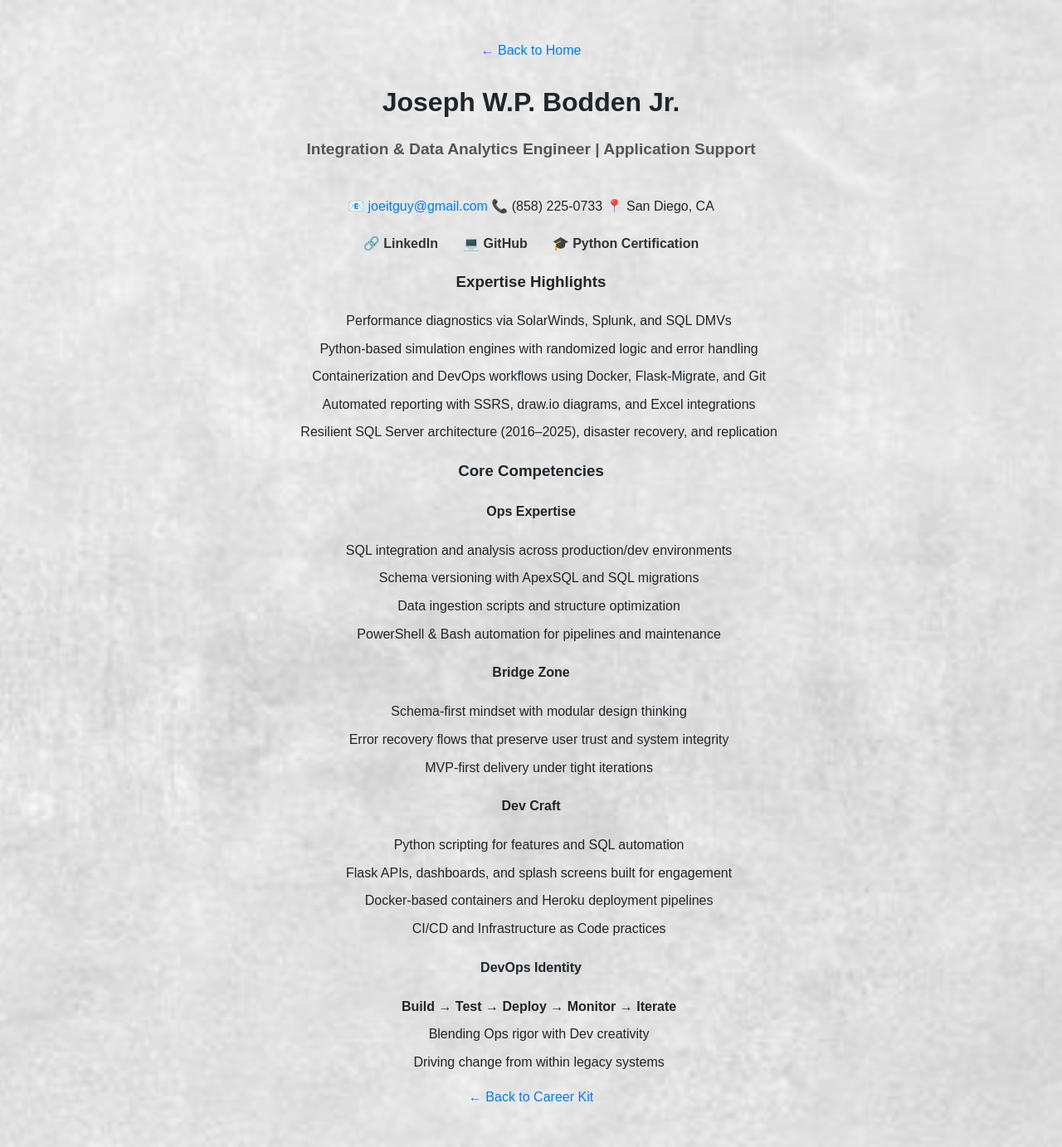
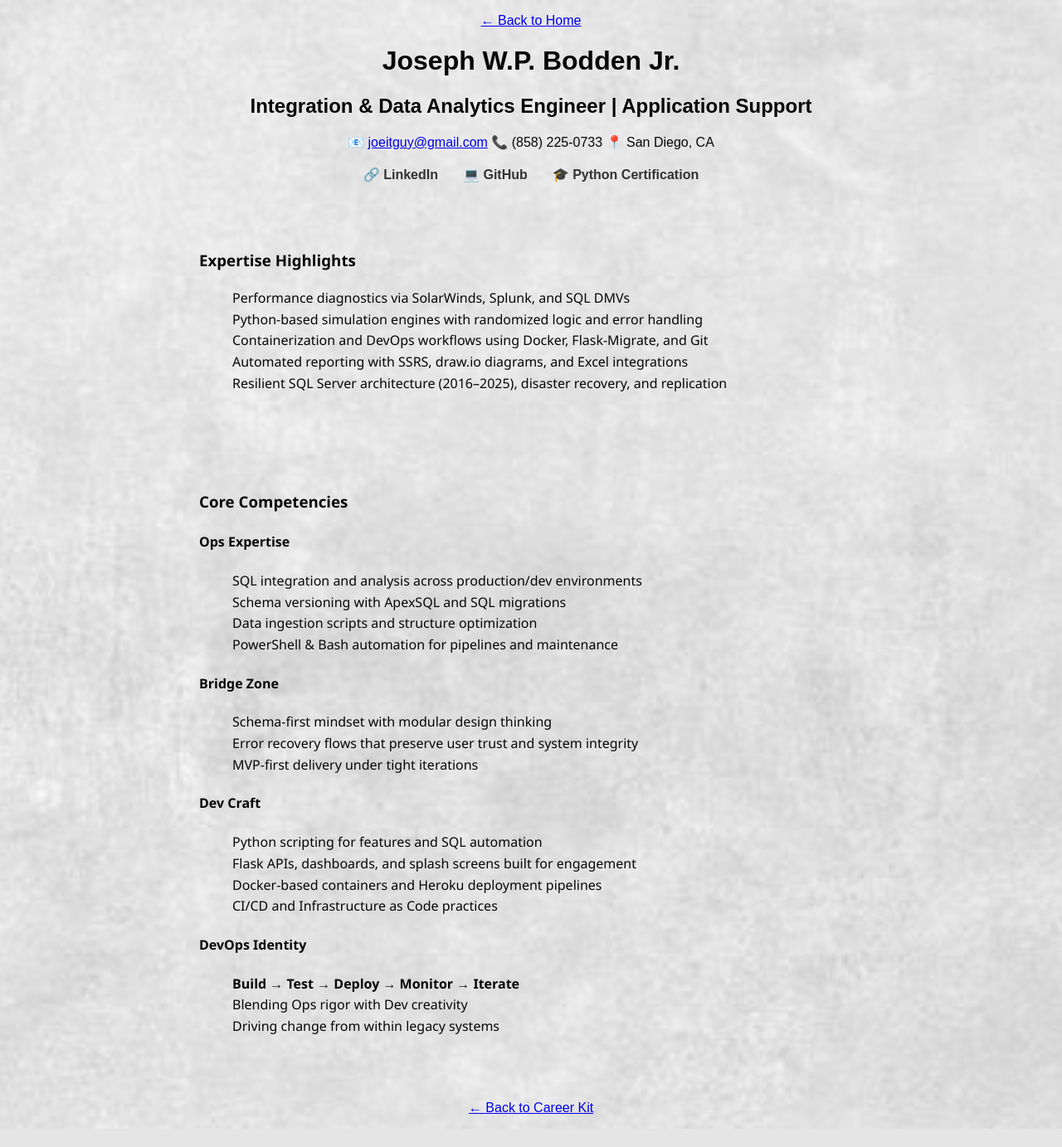
Before and after one commit to joeitguy/resume-app, a Flask app: page /view/skills in a window 1280 px wide. Shown: the whole page at 83% size. After the commit the page ends 1361 px from the top, so only its background shows below. Run offline with Flask 3, Linux system fonts and the light colour scheme.

Commit message:
replacing resume.html

```diff
--- a/static/css/main.css
+++ b/static/css/main.css
@@ -96,105 +96,22 @@ ul li {
 
 
 
-/* resume.css — modular, print-friendly, and clean */
 
-body {
-  font-family: Arial, sans-serif;
+.resume-section {
+  text-align: left;
+  margin: 40px auto;
+  padding: 20px;
+  max-width: 800px;
   line-height: 1.6;
-  margin: 0;
-  padding: 2rem;
-  background-color: #f8f9fa;
-  color: #212529;
+  font-family: 'Segoe UI', sans-serif;
 }
 
-.container {
+.resume-details {
+  margin: 0 auto;
   max-width: 800px;
-  margin: auto;
   padding: 2rem;
-  background: #ffffff;
-  box-shadow: 0 0 10px rgba(0,0,0,0.1);
-  border-radius: 8px;
+  text-align: left;
+  border-top: 2px solid #ccc;
+  margin-top: 2rem;
+  /* background-color: #fff; ← REMOVE THIS */
 }
-
-h1, h2 {
-  text-align: center;
-  margin: 0;
-  padding: 0.5rem 0;
-}
-
-h1 {
-  font-size: 2rem;
-}
-
-h2 {
-  font-size: 1.2rem;
-  color: #555;
-  margin-bottom: 2rem;
-}
-
-.contact p, .education p, .certifications p {
-  text-align: center;
-  margin: 0.5rem 0;
-}
-
-table {
-  width: 100%;
-  border-collapse: collapse;
-  margin: 1rem 0;
-}
-
-table th, table td {
-  text-align: left;
-  padding: 0.5rem;
-  border-bottom: 1px solid #ccc;
-}
-
-.job {
-  margin-bottom: 2rem;
-}
-
-.job h4 {
-  margin: 0;
-  font-size: 1.1rem;
-  color: #333;
-}
-
-.job em {
-  font-style: italic;
-  color: #555;
-}
-
-ul {
-  margin: 0.5rem 0 0 1.2rem;
-  padding: 0;
-}
-
-ul li {
-  margin-bottom: 0.5rem;
-}
-
-a {
-  color: #007bff;
-  text-decoration: none;
-}
-
-a:hover {
-  text-decoration: underline;
-}
-
-@media print {
-  body {
-    background: none;
-    color: black;
-  }
-
-  .container {
-    box-shadow: none;
-    padding: 0;
-  }
-
-  a {
-    color: black;
-    text-decoration: underline;
-  }
-}
```
